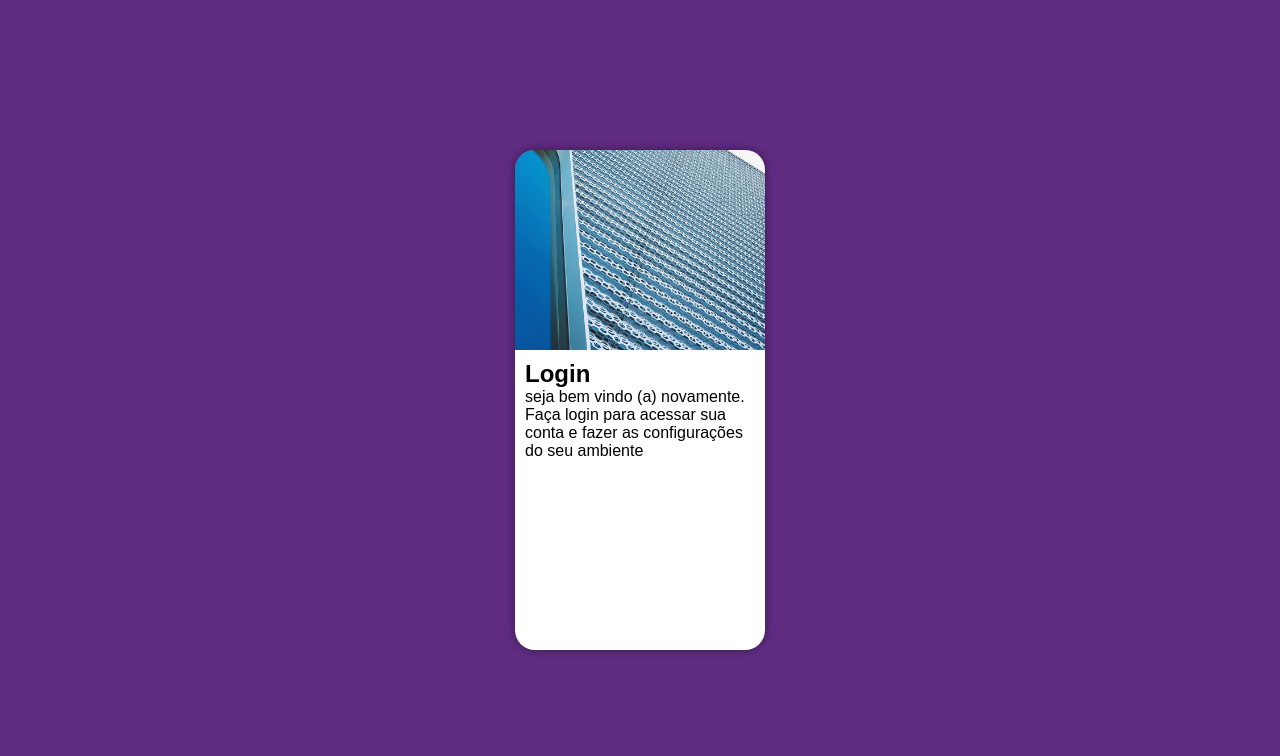
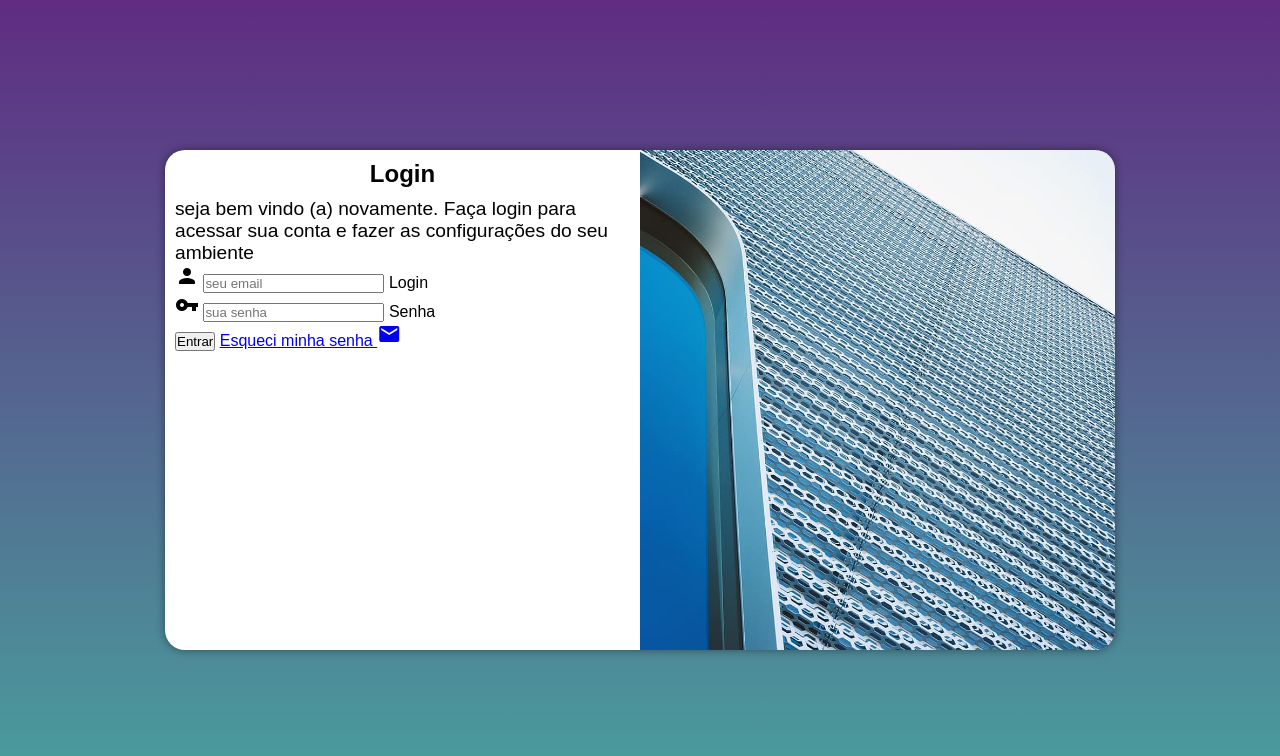
Before and after one commit to rinaldoalbuquerque/projeto-login, a plain HTML site: page index.html in a window 1280 px wide. Drawn offline with Linux system fonts and the light colour scheme.

Commit message:
atualização projeto login

```diff
--- /dev/null
+++ b/estilos/media-query.css
@@ -0,0 +1,64 @@
+@charset "UTF-8";
+
+
+
+@media screen and (min-width: 768px) and (max-width: 992px) {
+
+    body{
+        background-image: linear-gradient(to top, #49a09d, #5f2c82);
+    }
+
+        section#login {
+        width: 80vw;
+
+    }
+
+    section#login > div#imagem {
+        float: left;
+        width: 30%;
+        height: 100%;
+    }
+
+    section#login > div#formulario {
+        float: right;
+        width: 70%;
+    }
+
+    div#formulario > p {
+        font-size: 1em;
+    }
+
+}
+
+@media screen and (min-width: 992px)  {
+
+    body{
+        background-image: linear-gradient(to top, #49a09d, #5f2c82);
+    }
+    section#login {
+        width: 950px;
+
+    }
+
+    section#login > div#imagem {
+        float: right;
+        width: 50%;
+        height: 100%;
+    }
+
+    section#login > div#formulario {
+        float: left;
+        width: 50%;
+    }
+
+    div#formulario > p {
+        font-size: 1.2em;
+    }
+
+
+
+
+
+
+
+}
--- a/estilos/style.css
+++ b/estilos/style.css
@@ -38,6 +38,8 @@ section#login {
     height: 500px;
     border-radius: 20px;
     box-shadow: 0px 0px 10px rgba(0, 0, 0, 0.438);
+    transition: width 0.3s, height 0.3s;
+    transition-timing-function: ease;
 }
 
 section#login > div#imagem {
@@ -51,3 +53,12 @@ section#login > div#formulario {
     display: block;
     padding: 10px;
 }
+
+div#formulario > h1 {
+    text-align: center;
+    margin-bottom: 10px;
+}
+
+div#formulario > p {
+    font-size: 0.8em;
+}
--- a/index.html
+++ b/index.html
@@ -4,7 +4,9 @@
     <meta charset="UTF-8">
     <meta name="viewport" content="width=device-width, initial-scale=1.0">
     <title>login</title>
+    <link rel="stylesheet" href="https://fonts.googleapis.com/icon?family=Material+Icons">
     <link rel="stylesheet" href="estilos/style.css">
+    <link rel="stylesheet" href="estilos/media-query.css">
 </head>
 <body>
     <main>
@@ -17,7 +19,25 @@
             <h1>Login</h1>
             <p>seja bem vindo (a) novamente. Faça login para acessar sua conta e fazer as configurações do seu ambiente</p>
 
-            <form action="login.php" method="post"></form>
+            <form action="login.php" method="post">
+                <div>
+                    <i class="material-icons" >person</i>
+                    <input type="email" name="login" id="ilogin" placeholder="seu email" autocomplete="email" required minlength="8" max="30">
+                    <label for="ilogin">Login</label>
+                </div>
+
+                <div>
+                    <i class="material-icons">vpn_key</i>
+                    <input type="password" name="senha" id="isenha" placeholder="sua senha" autocomplete="current-password" required minlength="8" max="30">
+                    <label for="isenha">Senha</label>
+                </div>
+
+                <input type="submit" value="Entrar">
+
+                <a href="esqueci.html" class="botao">Esqueci minha senha <i class="material-icons">mail</i></a>
+
+
+            </form>
 
         </div>
        </section>
```
